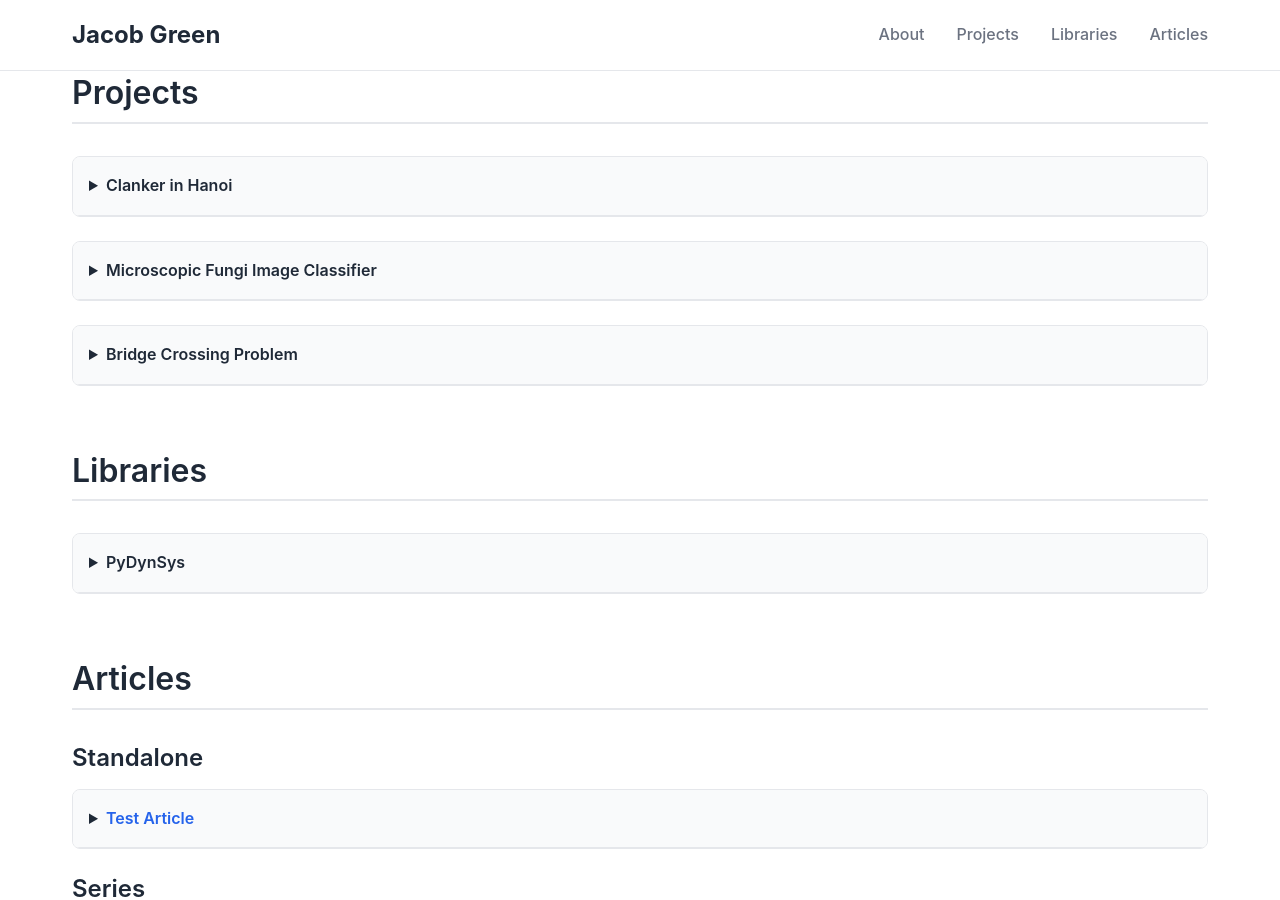
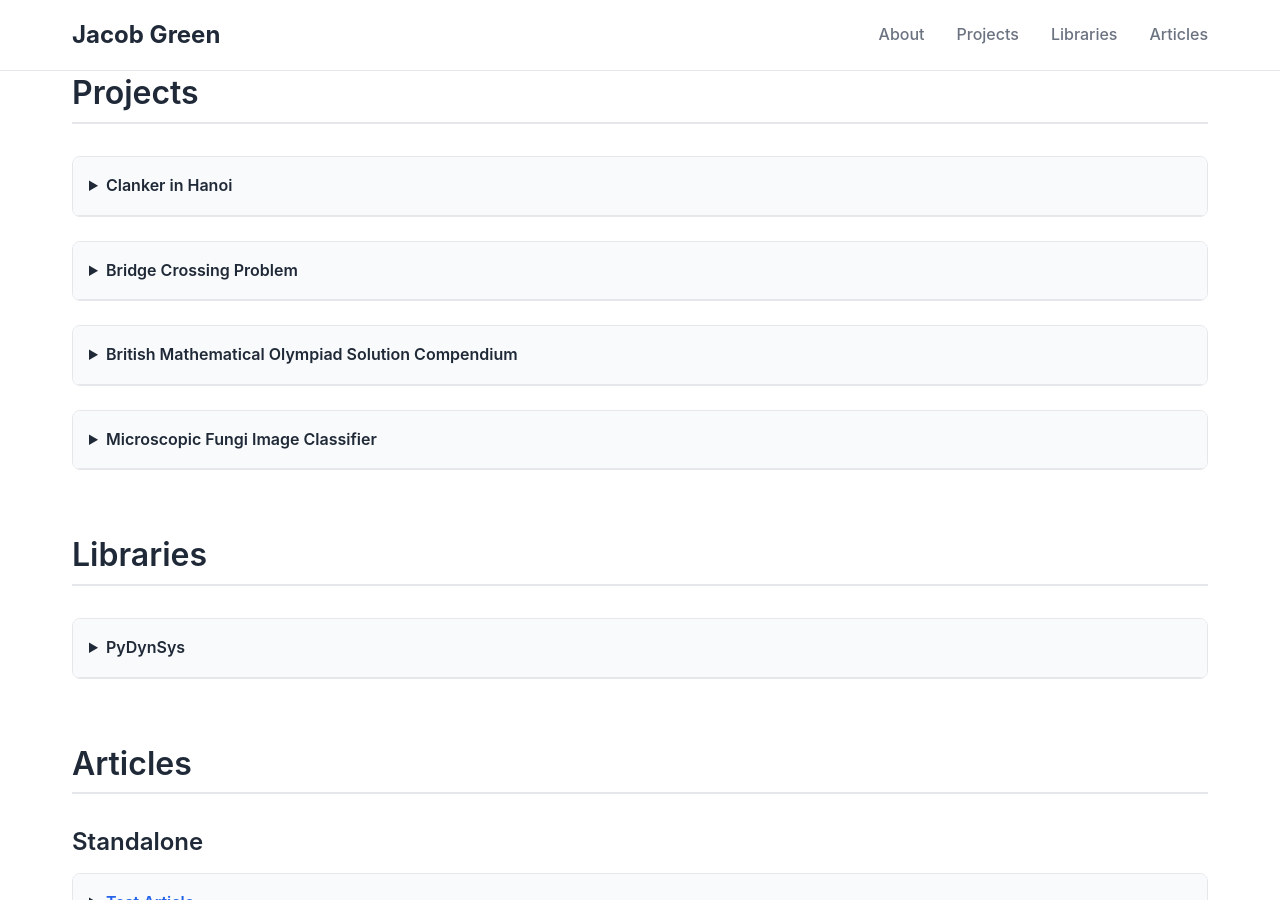
Before and after one commit to jg1011/jg1011.github.io, a Jekyll site: the page built from index.md, in a window 1280 px wide and 900 px high, scrolled down 361 px. Built offline with Jekyll 4.4.1, drawn with Linux system fonts in a browser that asks for light colours.

Commit message:
added BMO solution compendium

```diff
--- a/index.md
+++ b/index.md
@@ -41,6 +41,39 @@ title: Home
         </details>
 
         <details>
+            <summary>Bridge Crossing Problem</summary>
+            <div class="details-content">
+                <div class="project-card">
+                    <img src="{{ '/assets/images/bridge-crossings.png' | relative_url }}" alt="Bridge Crossings Problem" class="project-image">
+                    <div class="project-info">
+                        <h3 class="project-title">Bridge Crossings Problem</h3>
+                        <p class="project-description">Algorithmic and RL-based solutions to various generalisations of the famous bridge crossing problem</p>
+                        <div class="project-links">
+                            <a href="https://github.com/jg1011/bridge-crossing-problem" target="_blank">GitHub</a>
+                        </div>
+                    </div>
+                </div>
+            </div>
+        </details>
+
+        <details>
+            <summary>British Mathematical Olympiad Solution Compendium</summary>
+            <div class="details-content">
+                <div class="project-card">
+                    <img src="{{ '/assets/images/bmo-solution-compendium.png' | relative_url }}" alt="British Mathematical Olympiad Solution Compendium" class="project-image">
+                    <div class="project-info">
+                        <h3 class="project-title">British Mathematical Olympiad Solution Compendium</h3>
+                        <p class="project-description">An assortment of solutions to British Mathematical Olympiad questions. Worked on this a few years ago and got told I can't continue due to copyright issues. The half-complete solution manual is available here though. Note I skipped geometry questions, primarily as these are boring, but also partially a skill issue.</p>
+                        <div class="project-links">
+                            <a href="{{ '/assets/pdf/bmo-solution-compendium.pdf' | relative_url }}" target="_blank">Download PDF</a>
+                            <a href="https://github.com/jg1011/british-mathematical-olympiad-solutions" target="_blank">GitHub</a>
+                        </div>
+                    </div>
+                </div>
+            </div>
+        </details>
+
+        <details>
             <summary>Microscopic Fungi Image Classifier</summary>
             <div class="details-content">
                 <div class="project-card">
@@ -50,22 +83,6 @@ title: Home
                         <p class="project-description">Classification of invasive fungi species from microscopic imaging, trained on the DeFungi dataset. Models include classical convolutional neural networks, bayesian classifiers, logistic regression classifiers and the more modern vision transformer. </p>
                         <div class="project-links">
                             <a href="https://github.com/jg1011/DeFungi-Classification" target="_blank">GitHub</a>
-                        </div>
-                    </div>
-                </div>
-            </div>
-        </details>
-
-        <details>
-            <summary>Bridge Crossing Problem</summary>
-            <div class="details-content">
-                <div class="project-card">
-                    <img src="{{ '/assets/images/bridge-crossings.png' | relative_url }}" alt="Bridge Crossings Problem" class="project-image">
-                    <div class="project-info">
-                        <h3 class="project-title">Bridge Crossings Problem</h3>
-                        <p class="project-description">Algorithmic and RL-based solutions to various generalisations of the famous bridge crossing problem</p>
-                        <div class="project-links">
-                            <a href="https://github.com/jg1011/bridge-crossing-problem" target="_blank">GitHub</a>
                         </div>
                     </div>
                 </div>
```
Also changed, not shown: assets/images/bmo-solution-compendium.png (added), 1 other file.
